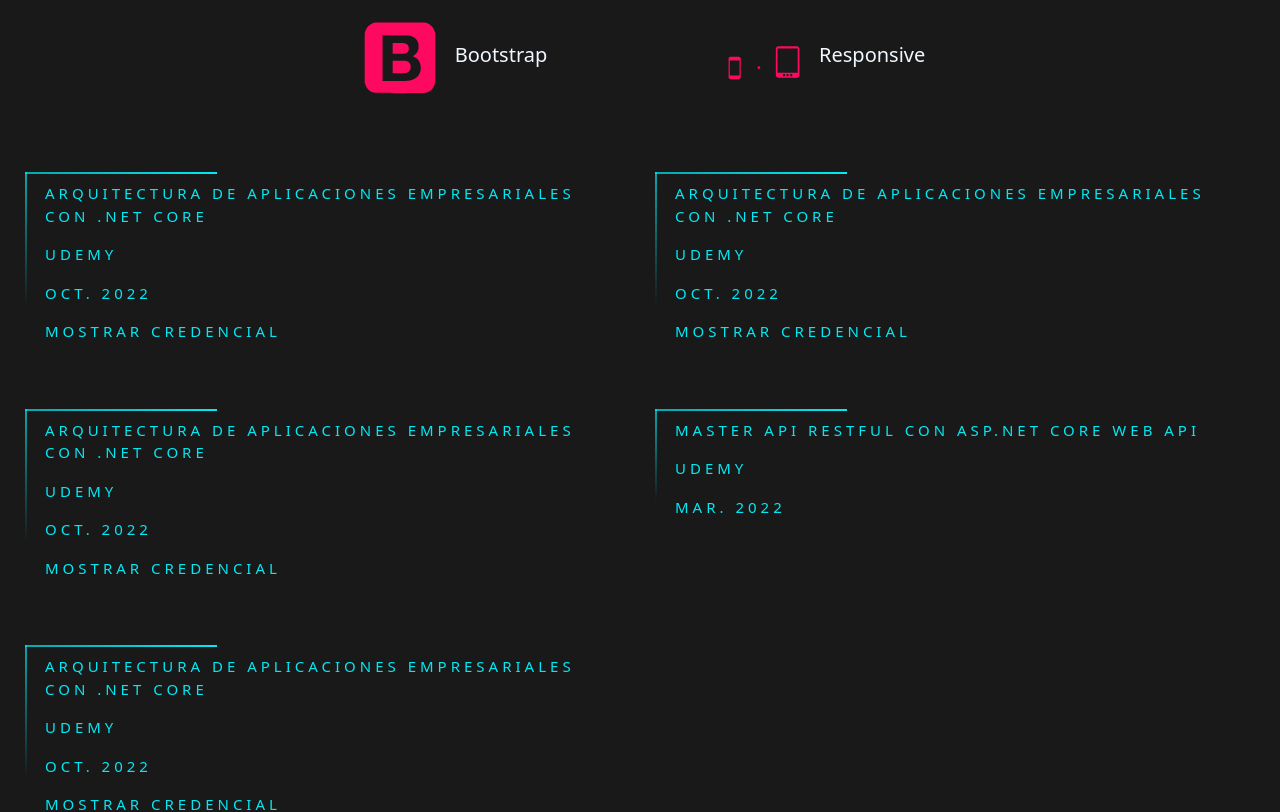
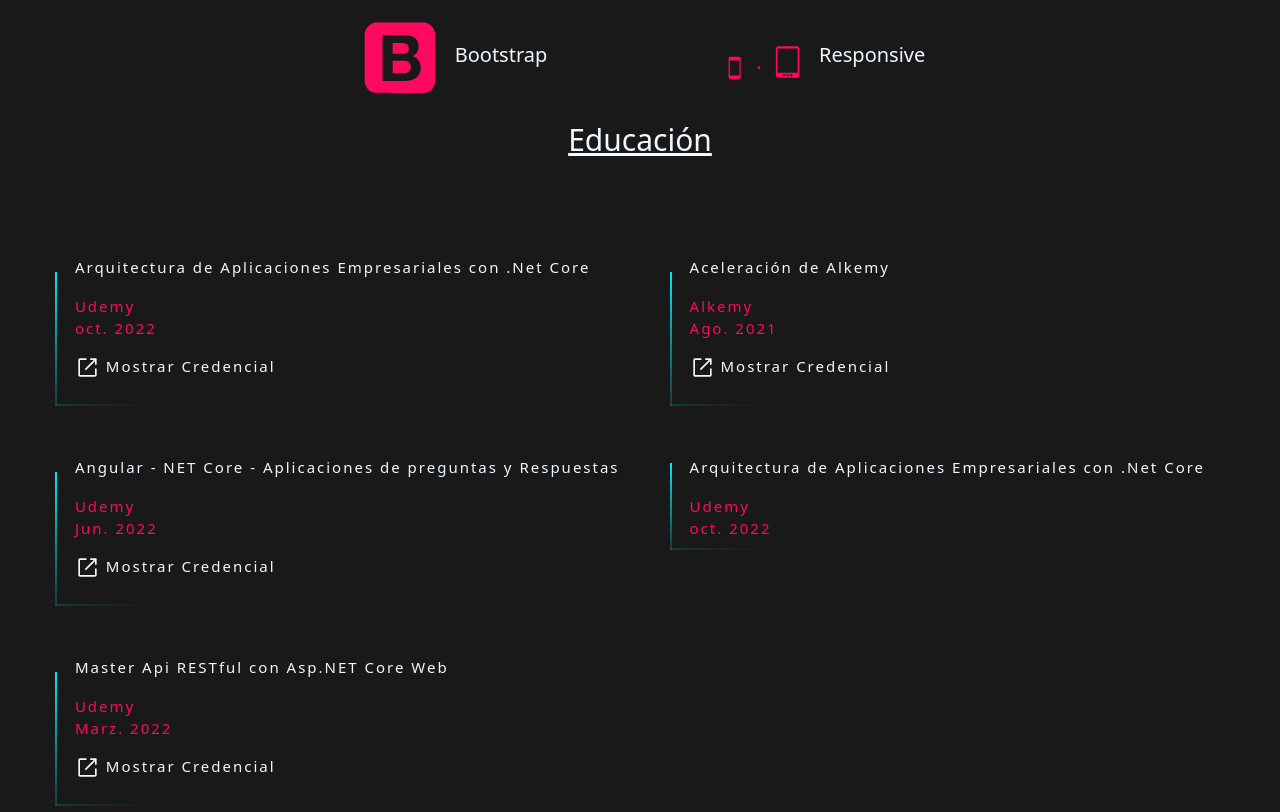
Before and after one commit to Edijosmen/portafolio, a React (Create React App) app: page / in a window 1280 px wide. Shown: the part 1438-2250 px from the top of the page. Built offline with nearby package versions, Linux system fonts and the light colour scheme.

Commit message:
education

```diff
--- a/src/componets/education.js
+++ b/src/componets/education.js
@@ -1,8 +1,9 @@
 import React from 'react'
-
+import {RxExternalLink} from 'react-icons/rx'
 export default function Education() {
   return (
       <div>
+            <h5 className='ed-title'>Educación</h5>
           <section className='education'>
               <div className='ed-kid'>
               <div className="-box">
@@ -12,10 +13,12 @@
                               <span></span>
                               <span></span>
                               <span></span>
-                              <p>Arquitectura de Aplicaciones Empresariales con .Net Core</p>
-                              <p>Udemy</p>
-                              <p>oct. 2022</p>
-                              <p>Mostrar Credencial</p>
+                              <p className='ed-title-curs'>Arquitectura de Aplicaciones Empresariales con .Net Core</p>
+                               <div className='entity'>
+                                <p>Udemy</p>
+                                <p>oct. 2022</p>
+                               </div>
+                              <p className='creden'><RxExternalLink className='ed-icon'></RxExternalLink> Mostrar Credencial</p>
                           </a>
                       </div>
                   </div>
@@ -26,10 +29,12 @@
                               <span></span>
                               <span></span>
                               <span></span>
-                              <p>Arquitectura de Aplicaciones Empresariales con .Net Core</p>
-                              <p>Udemy</p>
-                              <p>oct. 2022</p>
-                              <p>Mostrar Credencial</p>
+                              <p className='ed-title-curs'>Angular - NET Core - Aplicaciones de preguntas y Respuestas</p>
+                               <div className='entity'>
+                                <p>Udemy</p>
+                                <p>Jun. 2022</p>
+                               </div>
+                              <p className='creden'><RxExternalLink className='ed-icon'></RxExternalLink> Mostrar Credencial</p>
                           </a>
                       </div>
                   </div>
@@ -40,10 +45,12 @@
                               <span></span>
                               <span></span>
                               <span></span>
-                              <p>Arquitectura de Aplicaciones Empresariales con .Net Core</p>
-                              <p>Udemy</p>
-                              <p>oct. 2022</p>
-                              <p>Mostrar Credencial</p>
+                              <p className='ed-title-curs'>Master Api RESTful con Asp.NET Core Web </p>
+                               <div className='entity'>
+                                <p>Udemy</p>
+                                <p>Marz. 2022</p>
+                               </div>
+                              <p className='creden'><RxExternalLink className='ed-icon'></RxExternalLink> Mostrar Credencial</p>
                           </a>
                       </div>
                   </div>
@@ -56,10 +63,12 @@
                               <span></span>
                               <span></span>
                               <span></span>
-                              <p>Arquitectura de Aplicaciones Empresariales con .Net Core</p>
-                              <p>Udemy</p>
-                              <p>oct. 2022</p>
-                              <p>Mostrar Credencial</p>
+                              <p className='ed-title-curs'>Aceleración de Alkemy</p>
+                               <div className='entity'>
+                                <p>Alkemy</p>
+                                <p>Ago. 2021</p>
+                               </div>
+                              <p className='creden'><RxExternalLink className='ed-icon'></RxExternalLink> Mostrar Credencial</p>
                           </a>
                       </div>
                   </div>
@@ -70,9 +79,11 @@
                               <span></span>
                               <span></span>
                               <span></span>
-                              <p>Master API RESTful con Asp.NET Core Web API</p>
-                              <p>Udemy</p>
-                              <p>mar. 2022</p>
+                              <p className='ed-title-curs'>Arquitectura de Aplicaciones Empresariales con .Net Core</p>
+                               <div className='entity'>
+                                <p>Udemy</p>
+                                <p>oct. 2022</p>
+                               </div>
                           </a>
                       </div>
                   </div>
--- a/src/componets/module.css/porfolio.css
+++ b/src/componets/module.css/porfolio.css
@@ -326,70 +326,6 @@
 /*end skill*/
 
 /* education*/
-section.education{
-display: flex;
-flex-direction: row;
-justify-content: center;
-padding: 10px;
-}
-.ed-kid{
-    padding: 15px;
-}
-.ed-kid div{
-    display: flex;
-    flex-direction: column;
-    text-align: left;
-}
-/* end education*/
-
-@media screen and (max-width: 768px){
-    .ul-flued{
-        display: none;
-    }
-    .color{
-        display: flex;
-        font-size: 40px;
-        color: #02A9DA;
-        cursor: pointer;
-    }
-    .devtto{
-        display: none;
-    }
-    .perfil{
-        display: flex;
-        flex-direction: column;
-        width: 100%;
-    }
-    .date-contenido {
-        display: flex;
-        flex-direction: column;
-       font-family: 'Anonymous Pro', monospace;
-       padding-top: 30px;
-       text-align: center;
-    }
-    section.education{
-        display: flex;
-        flex-direction: column;
-        justify-content: center;
-        padding: 10px;
-        }
-   .ed-kid{
-            display: flex;
-            flex-direction: column;
-    }
-}
-@media screen and (min-width: 768px){
-    .ul-activo{
-
-         display: none;
-
-    }
-    .ul-inactivo{
-          display: none;
-
-    }
-
-}
 .-box div a {
   position: relative;
   display: inline-block;
@@ -397,11 +333,11 @@
   color: #03e9f4;
   font-size: 15px;
   text-decoration: none;
-    text-transform: uppercase;
+  /*text-transform: uppercase;*/
   overflow: hidden;
   transition: .5s;
   margin-top: 40px;
-    letter-spacing: 4px
+  letter-spacing: 2px
 }
 .-box div a:hover{
 
@@ -411,7 +347,6 @@
 
 }
 .-box div a p{
-    color: #03e9f4;
   font-size: 15px;
 }
 
@@ -495,6 +430,92 @@
     bottom: 100%;
   }
 }
+
+section.education{
+display: flex;
+flex-direction: row;
+justify-content: center;
+padding: 10px;
+}
+.ed-kid{
+    padding: 15px;
+}
+.ed-kid div{
+    display: flex;
+    flex-direction: column;
+    text-align: left;
+}
+.ed-title{
+  padding: 15px;
+  color: aliceblue;
+  text-decoration-line: underline;
+  font-size: 30px;
+}
+.entity p{
+color: #fd0a60;
+margin-bottom: 0px;
+}
+.ed-title-curs{
+  color: aliceblue;
+}
+.ed-icon{
+  font-size: 25px;
+}
+.creden{
+  margin-top: 15px;
+  color: aliceblue;
+}
+/* end education*/
+
+@media screen and (max-width: 768px){
+    .ul-flued{
+        display: none;
+    }
+    .color{
+        display: flex;
+        font-size: 40px;
+        color: #02A9DA;
+        cursor: pointer;
+    }
+    .devtto{
+        display: none;
+    }
+    .perfil{
+        display: flex;
+        flex-direction: column;
+        width: 100%;
+    }
+    .date-contenido {
+        display: flex;
+        flex-direction: column;
+       font-family: 'Anonymous Pro', monospace;
+       padding-top: 30px;
+       text-align: center;
+    }
+    section.education{
+        display: flex;
+        flex-direction: column;
+        justify-content: center;
+        padding: 10px;
+        }
+   .ed-kid{
+            display: flex;
+            flex-direction: column;
+    }
+}
+@media screen and (min-width: 768px){
+    .ul-activo{
+
+         display: none;
+
+    }
+    .ul-inactivo{
+          display: none;
+
+    }
+
+}
+
 /* proyecto*/
   .proyecto section{
     display: flex;
```
Lines whose indentation alone changed are shown as unchanged.
